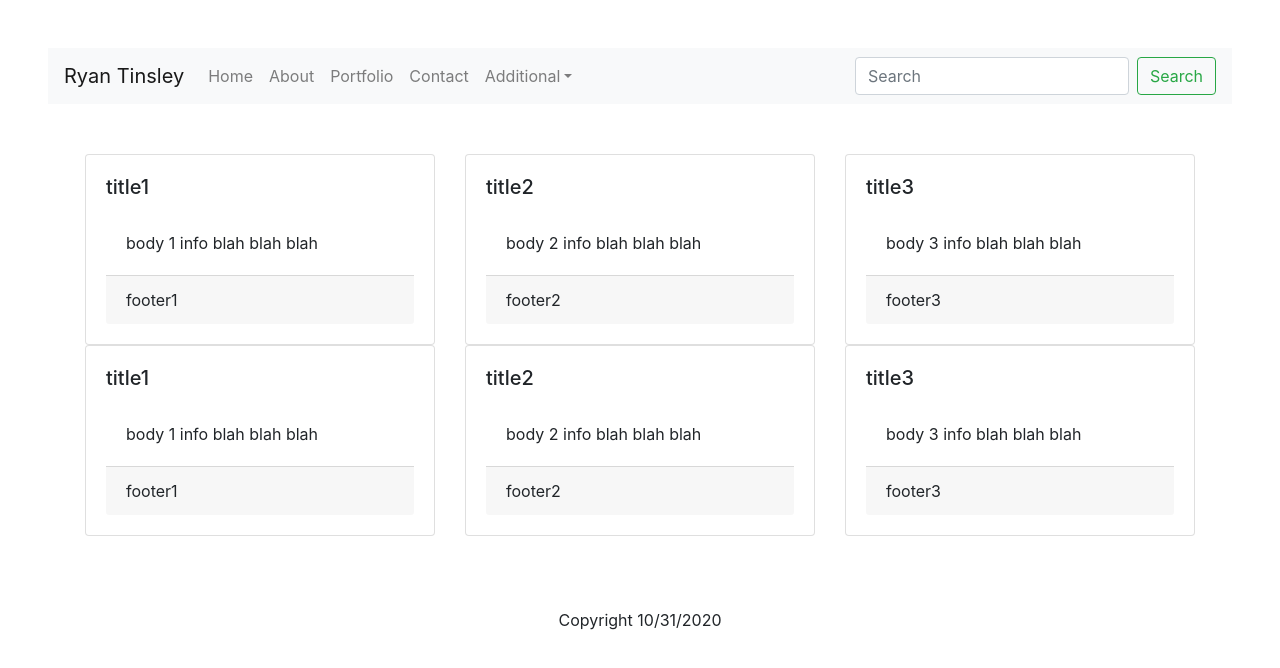
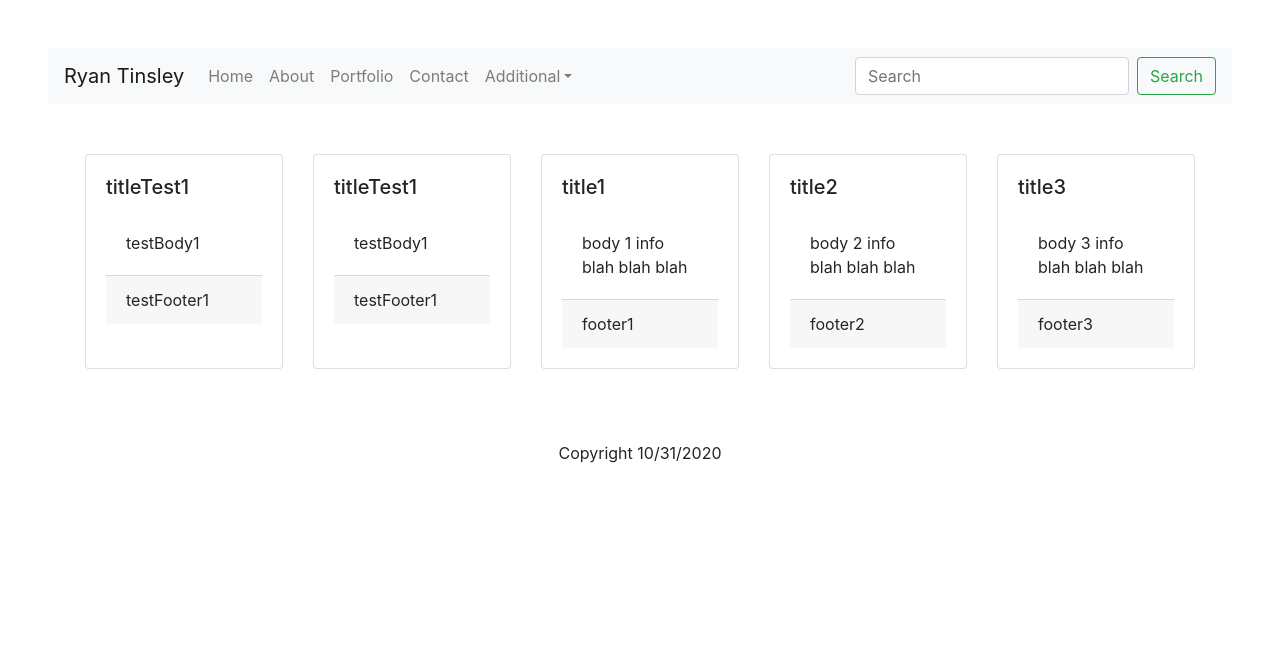
Before and after one commit to ryantinsley19/PersonalWebsite, a React (Create React App) app in the folder personwebsite_react/: page /portfolio in a window 1280 px wide. Shown: the top 668 px of the page. Built offline with nearby package versions, Linux system fonts and the light colour scheme.

Commit message:
Portfolio - Enhanced card deck & layout

```diff
--- a/personwebsite_react/src/containers/portfolio.js
+++ b/personwebsite_react/src/containers/portfolio.js
@@ -5,39 +5,38 @@ export default class Portfolio extends Component {
   constructor(props) {
     super(props);
     this.state = {
-      item1: {
+      testArray: [
+        { title: "titleTest1", body: "testBody1", footer: "testFooter1" },
+        { title: "titleTest1", body: "testBody1", footer: "testFooter1" },
+        {
           title: "title1",
           body: "body 1 info blah blah blah",
           footer: "footer1",
         },
-      item2: {
+        {
           title: "title2",
           body: "body 2 info blah blah blah",
           footer: "footer2",
         },
-      item3: {
+        {
           title: "title3",
           body: "body 3 info blah blah blah",
           footer: "footer3",
         },
+      ],
     };
   }
 
   render() {
-    const con = this.state;
+    const configData = this.state;
     return (
       <div className="portfolio">
         <div className="component-body">
           <Container>
             <CardDeck>
-              <CardBox content={con.item1} />
-              <CardBox content={con.item2} />
-              <CardBox content={con.item3} />
-            </CardDeck>
-            <CardDeck>
-              <CardBox content={con.item1} />
-              <CardBox content={con.item2} />
-              <CardBox content={con.item3} />
+              {configData.testArray.map((item) => (
+                <CardBox content={item} />
+              ))}
             </CardDeck>
           </Container>
         </div>
```
Lines whose indentation alone changed are shown as unchanged.
